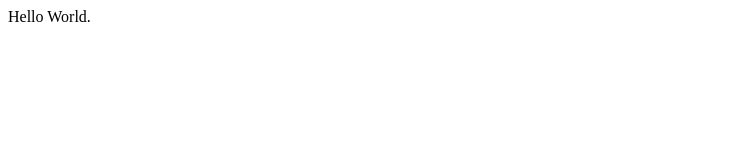
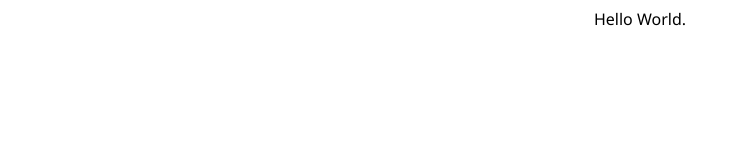
Before and after one commit to son369/deployment_workflow_test, a website: page index.html in a window 1280 px wide. Shown: the whole page, without its empty margins (0-740 px from the left). Drawn offline with Linux system fonts and the light colour scheme.

Commit message:
Parcel Install

```diff
--- a/index.html
+++ b/index.html
@@ -6,6 +6,8 @@
     <meta http-equiv="X-UA-Compatible" content="IE=edge">
     <meta name="viewport" content="width=device-width, initial-scale=1.0">
     <title>Document</title>
+
+    <link rel="stylesheet" href="styles.css">
 </head>
 
 <body>
--- /dev/null
+++ b/styles.css
@@ -0,0 +1,5 @@
+* {
+  font-family: "Segoe UI", Tahoma, Geneva, Verdana, sans-serif;
+  font-size: 16px;
+  text-align: center;
+}
```
Also changed, not shown: package.json (added, +10 -0 lines), 1 other file.
